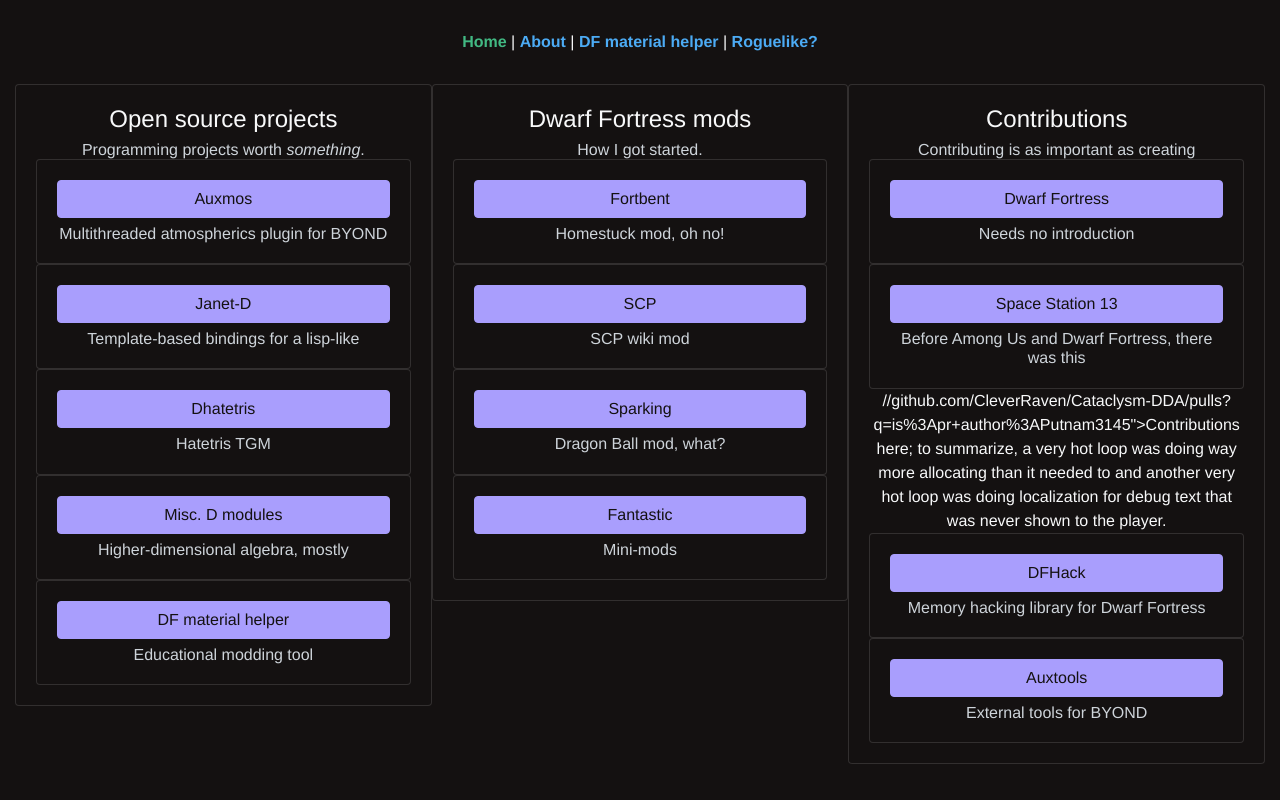
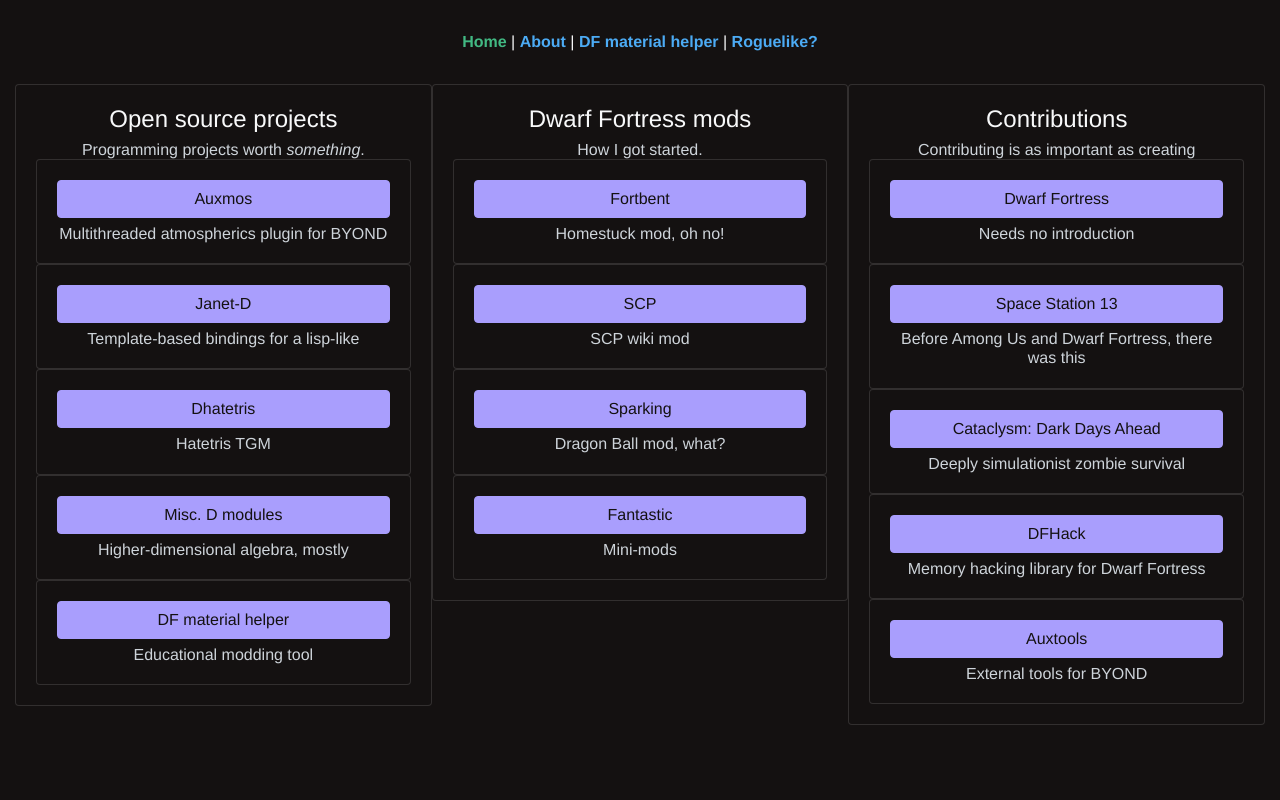
Before and after one commit to Putnam3145/Putnam3145.github.io, a Vue app: page / in a window 1280 px wide. Built offline with nearby package versions, Linux system fonts and the light colour scheme; what @highlightjs/vue-plugin, vue-katex would draw is missing.

Commit message:
i forgot an end quote

```diff
--- a/src/views/Home.vue
+++ b/src/views/Home.vue
@@ -74,7 +74,7 @@
           <work-entry name="Space Station 13" href="https://spacestation13.com/" blurb = "Before Among Us and Dwarf Fortress, there was this">
             A simulationist social deduction game. I'm a maintainer for the  <b-button variant="link" v-b-modal.cit_warn>Citadel Station 13 fork.</b-button> Actual programming work done includes overhauling the "dynamic" game mode to be more responsive to changes in game state, a <b-link href="https://github.com/Putnam3145/extools">port of C++-implemented atmospherics</b-link>, auxmos (mentioned on the left) and optimization of NSFW game systems that it seems nobody else could tolerate dealing with.
           </work-entry>
-          <work-entry name="Cataclysm: Dark Days Ahead" href="https://cataclysmdda.org/" blurb="Deeply simulationist zombie survival>
+          <work-entry name="Cataclysm: Dark Days Ahead" href="https://cataclysmdda.org/" blurb="Deeply simulationist zombie survival">
             I contributed some performance improvements to Cataclysm DDA; being open source, occasionally issues fall through the cracks, and it takes someone with a profiler and a willingness to run their own compiled binary with a profiler attached to fix them. <b-link href="https://github.com/CleverRaven/Cataclysm-DDA/pulls?q=is%3Apr+author%3APutnam3145">Contributions here;</b-link> to summarize, a very hot loop was doing way more allocating than it needed to and another very hot loop was doing localization for debug text that was never shown to the player.
           </work-entry>
           <work-entry name="DFHack" href="https://github.com/DFHack/dfhack" blurb = "Memory hacking library for Dwarf Fortress">
```
